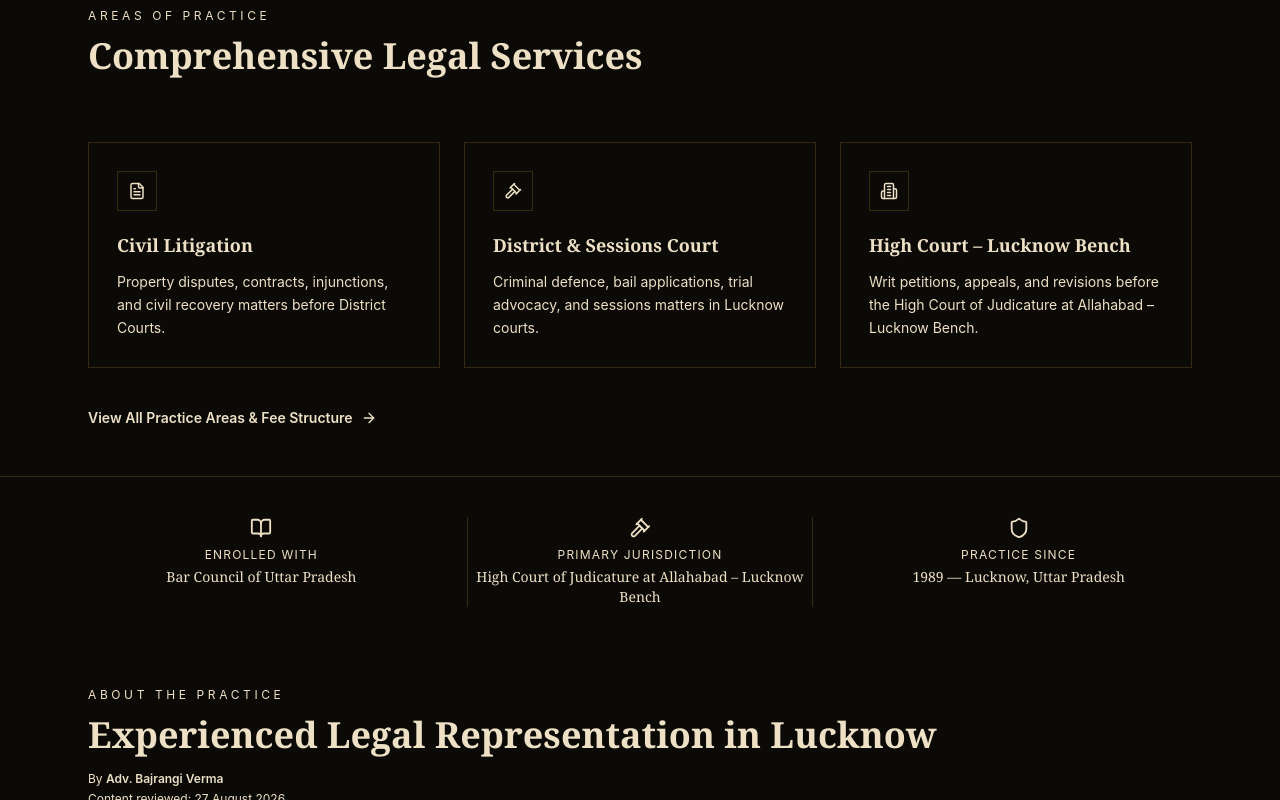
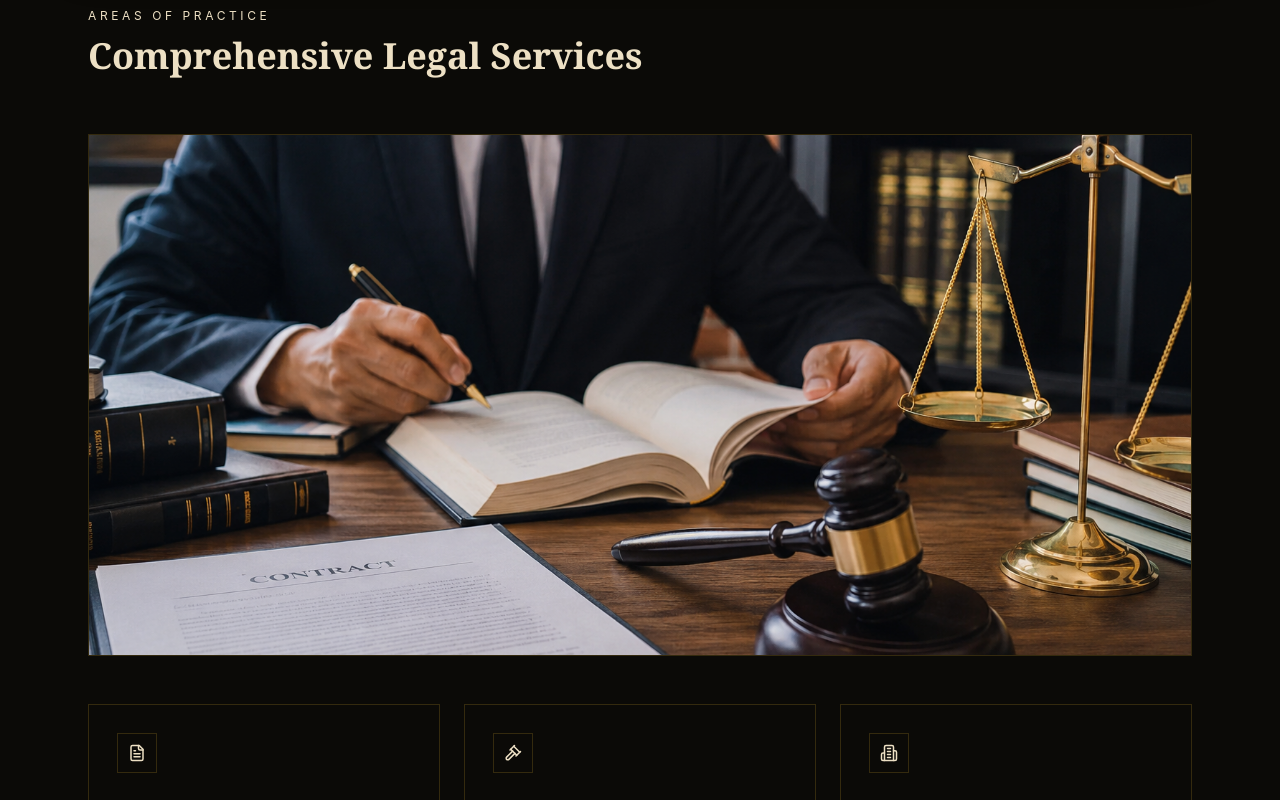
Before and after one commit to Ayushpatel-beep/bajrangi-verma-website, a React (Vite) app: page / in a window 1280 px wide. Shown: the part 840-1640 px from the top of the page. Built offline with nearby package versions, Linux system fonts and the light colour scheme; a web font is replaced by a local one.

Commit message:
Add legal practice area images

```diff
--- a/src/app/App.tsx
+++ b/src/app/App.tsx
@@ -474,8 +474,19 @@ function HomePage({ nav }: { nav: (p: Page) => void }) {
           <p className="font-sans text-xs tracking-[0.3em] text-primary uppercase mb-3">Areas of Practice</p>
           <h2 className="font-serif text-3xl md:text-4xl font-bold text-foreground mb-4">Comprehensive Legal Services</h2>
           <div className="w-16 h-0.5 bg-primary" />
-        </div>
-        <div className="grid grid-cols-1 md:grid-cols-3 gap-6 mb-10">
+
+{/* Practice Areas Image */}
+<div className="w-full mt-10 mb-12 overflow-hidden border border-border">
+  <img
+    src="/images/practice-areas-legal-services.jpg"
+    alt="Professional legal services and legal consultation"
+    loading="lazy"
+    className="w-full h-[360px] md:h-[520px] object-cover object-center"
+  />
+  </div>
+</div>
+
+<div className="grid grid-cols-1 md:grid-cols-3 gap-6 mb-10">
           {services.map(({ icon: Icon, title, desc }) => (
             <div key={title} className="group bg-card border border-border p-7 hover:border-primary/60 transition-all hover:-translate-y-1">
               <div className="w-10 h-10 border border-primary/40 flex items-center justify-center mb-5 group-hover:bg-primary/10 transition-colors">
@@ -976,7 +987,7 @@ function PracticePage({ nav }: { nav: (p: Page) => void }) {
   return (
     <div className="max-w-6xl mx-auto px-6 pt-20 pb-20">
       {/* Header */}
-      <div className="mb-16">
+      <div className="mb-9">
         <p className="font-sans text-xs tracking-[0.3em] text-primary uppercase mb-3">Legal Services</p>
         <h1 className="font-serif text-4xl md:text-5xl font-black text-foreground mb-4">Practice Areas</h1>
         <div className="w-16 h-0.5 bg-primary mb-6" />
@@ -984,6 +995,16 @@ function PracticePage({ nav }: { nav: (p: Page) => void }) {
           35 years of practice across Civil, Criminal, Matrimonial, and Constitutional law. Each case is handled with thorough research, strategic counsel, and committed court advocacy.
         </p>
       </div>
+
+      {/* Practice Areas Image */}
+<div className="w-full mb-9 overflow-hidden border border-border">
+  <img
+    src="/images/practice-areas-legal-practice.jpg"
+    alt="Professional legal practice and legal services"
+    loading="lazy"
+    className="w-full h-[360px] md:h-[520px] object-cover object-center"
+  />
+</div>
 
       {/* Fee transparency banner */}
       <div className="bg-card border border-primary/30 p-5 mb-12 flex flex-col md:flex-row items-start md:items-center gap-4">
```
Also changed, not shown: public/images/practice-areas-legal-practice.jpg (added), public/images/practice-areas-legal-services.jpg (added).
